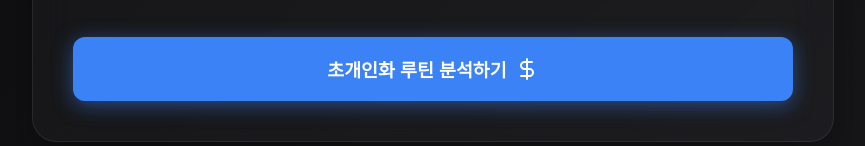
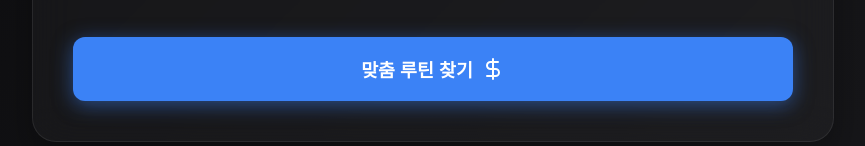
Before and after one commit to rodev1/Weight-Routine, a plain HTML site: page index.html in a window 1280 px wide. Shown: the part 794-940 px from the top of the page, without its empty margins (207-1072 px from the left). Drawn offline with Linux system fonts and the light colour scheme.

Commit message:
style: 변경 사항 반영 (버튼 텍스트를 '맞춤 루틴 찾기'로 수정)

```diff
--- a/index.html
+++ b/index.html
@@ -82,7 +82,7 @@
                     </div>
 
                     <button type="submit" class="generate-btn">
-                        <span>초개인화 루틴 분석하기</span>
+                        <span>맞춤 루틴 찾기</span>
                         <svg width="24" height="24" viewBox="0 0 24 24" fill="none" stroke="currentColor" stroke-width="2" stroke-linecap="round" stroke-linejoin="round"><path d="M12 2v20M17 5H9.5a3.5 3.5 0 0 0 0 7h5a3.5 3.5 0 0 1 0 7H6"></path></svg>
                     </button>
                 </form>
```
